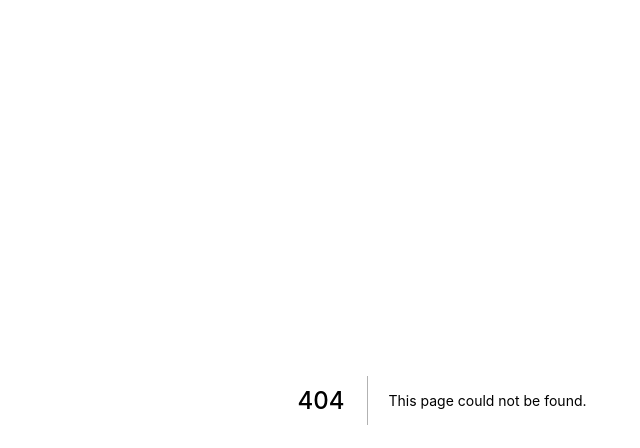
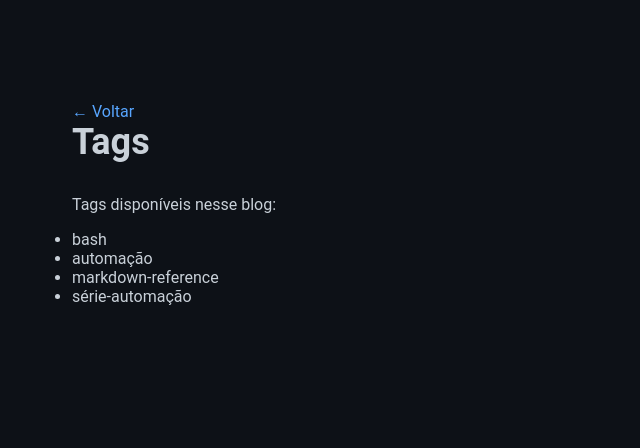
Before and after one commit to yudi-azvd/blog, a Next.js app: page /blog/tags in a window 1280 px wide. Before the commit this address had no page. Shown: the top 448 px of the page, without its empty margins (198-838 px from the left). Built offline with nearby package versions, Linux system fonts and the light colour scheme.

Commit message:
minimal support for tags page

```diff
--- a/src/lib/posts.ts
+++ b/src/lib/posts.ts
@@ -9,8 +9,10 @@ import { remark } from 'remark'
 import remarkHtml from 'remark-html'
 
 import Post from '../types/post'
+import { getAvailableTags } from './tags'
 
 const postsDirectory = path.join(process.cwd(), 'posts')
+const availableTags = getAvailableTags()
 
 export function getSortedPosts(): Post[] {
   const filenames = fs.readdirSync(postsDirectory)
--- /dev/null
+++ b/src/lib/tags.ts
@@ -0,0 +1,8 @@
+// Função pra pegar Tags disponíveis
+export function getAvailableTags() {
+  return ['bash', 'automação', 'markdown-reference', 'série-automação']
+}
+
+export function getPostsWithThisTag(tag: string) {
+  return ['id']
+}
--- a/src/pages/blog/posts/[id].tsx
+++ b/src/pages/blog/posts/[id].tsx
@@ -48,6 +48,10 @@ export default function PostPage({ post }: PostProps) {
 
       <Container>
         <MarkdownContent>
+          <Link href="/blog">
+            <a>← Voltar</a>
+          </Link>
+
           <h1> {post.title} </h1>
           <PostDetails>
             <time> {post.date} </time>
--- /dev/null
+++ b/src/pages/blog/tags.tsx
@@ -0,0 +1,47 @@
+import Head from 'next/head'
+
+import Link from '@/components/Link'
+import { Container, Content } from '@/styles/pages/blog/tags'
+import { getAvailableTags } from 'src/lib/tags'
+
+interface TagsProps {
+  tags: [string]
+}
+
+export default function Tags(props: TagsProps) {
+  return (
+    <>
+      <Head>
+        <title> Tags </title>
+      </Head>
+
+      <Container>
+        <Content>
+          <Link href="/blog">
+            <a>← Voltar</a>
+          </Link>
+
+          <h1>Tags</h1>
+          <div>
+            <p>Tags disponíveis nesse blog:</p>
+            <ul>
+              {props.tags.map((t, index) => (
+                <li key={`${index}-${t}`}>{t}</li>
+              ))}
+            </ul>
+          </div>
+        </Content>
+      </Container>
+    </>
+  )
+}
+
+export async function getStaticProps() {
+  const availableTags = getAvailableTags()
+
+  return {
+    props: {
+      tags: availableTags,
+    },
+  }
+}
--- /dev/null
+++ b/src/styles/pages/blog/tags.ts
@@ -0,0 +1,30 @@
+import styled from 'styled-components'
+
+export const Container = styled.div`
+  height: 100vh;
+  width: 100vw;
+  max-width: 100%;
+  display: flex;
+  flex-direction: column;
+`
+
+export const Content = styled.main`
+  margin: 8% auto;
+  width: 90%;
+  display: flex;
+  flex-direction: column;
+
+  h1 {
+    margin-bottom: 32px;
+  }
+
+  p {
+    margin-bottom: 16px;
+  }
+
+  @media (min-width: 650px) {
+    & {
+      max-width: calc(800px - (30px * 2));
+    }
+  }
+`
--- a/tsconfig.json
+++ b/tsconfig.json
@@ -2,7 +2,8 @@
   "compilerOptions": {
     "baseUrl": ".",
     "paths": {
-      "@/components/*": ["src/components/*"]
+      "@/components/*": ["src/components/*"],
+      "@/styles/*": ["src/styles/*"]
     },
     "target": "es5",
     "lib": [
```
Also changed, not shown: src/pages/blog/about.tsx (+21 -1 lines), src/pages/blog/index.tsx (+11 -2 lines), src/styles/pages/blog/about.ts (added, +31 -0 lines), src/styles/pages/blog/blog.ts (renamed from src/styles/pages/blog.ts).
